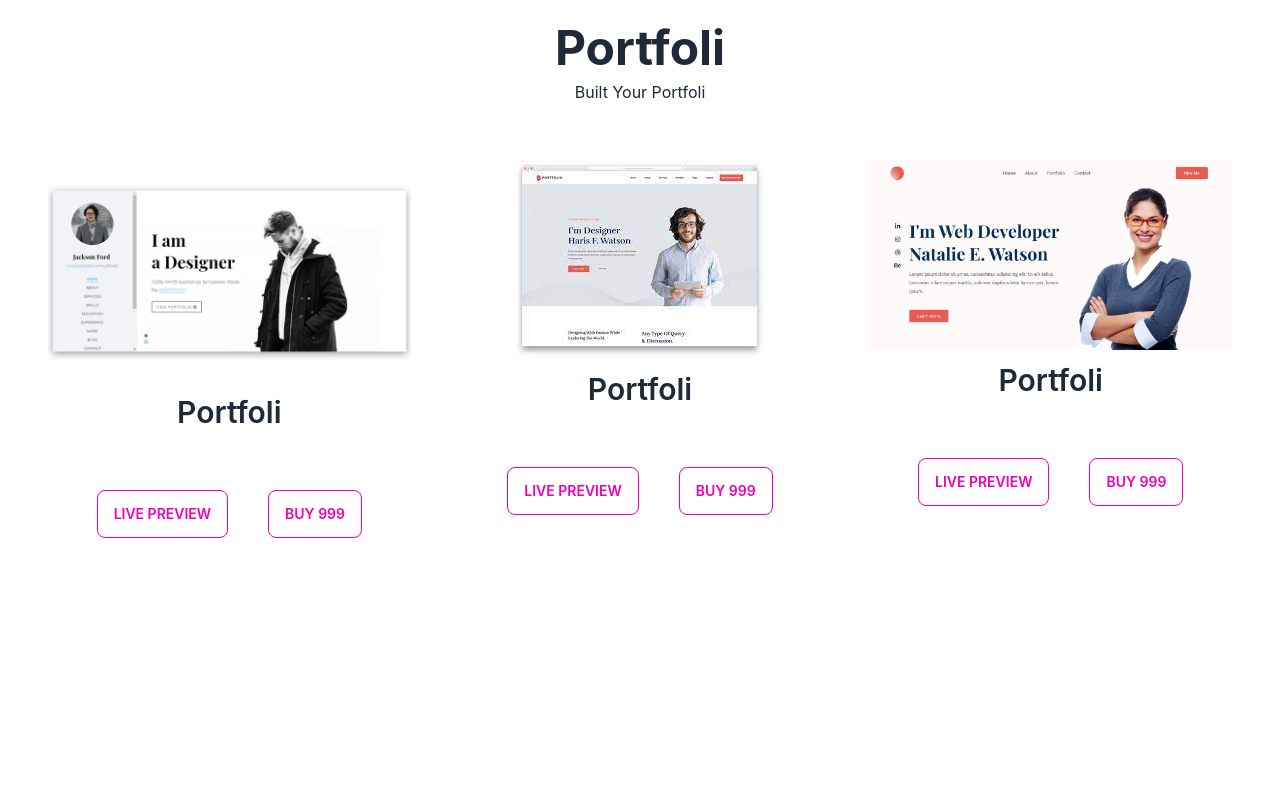
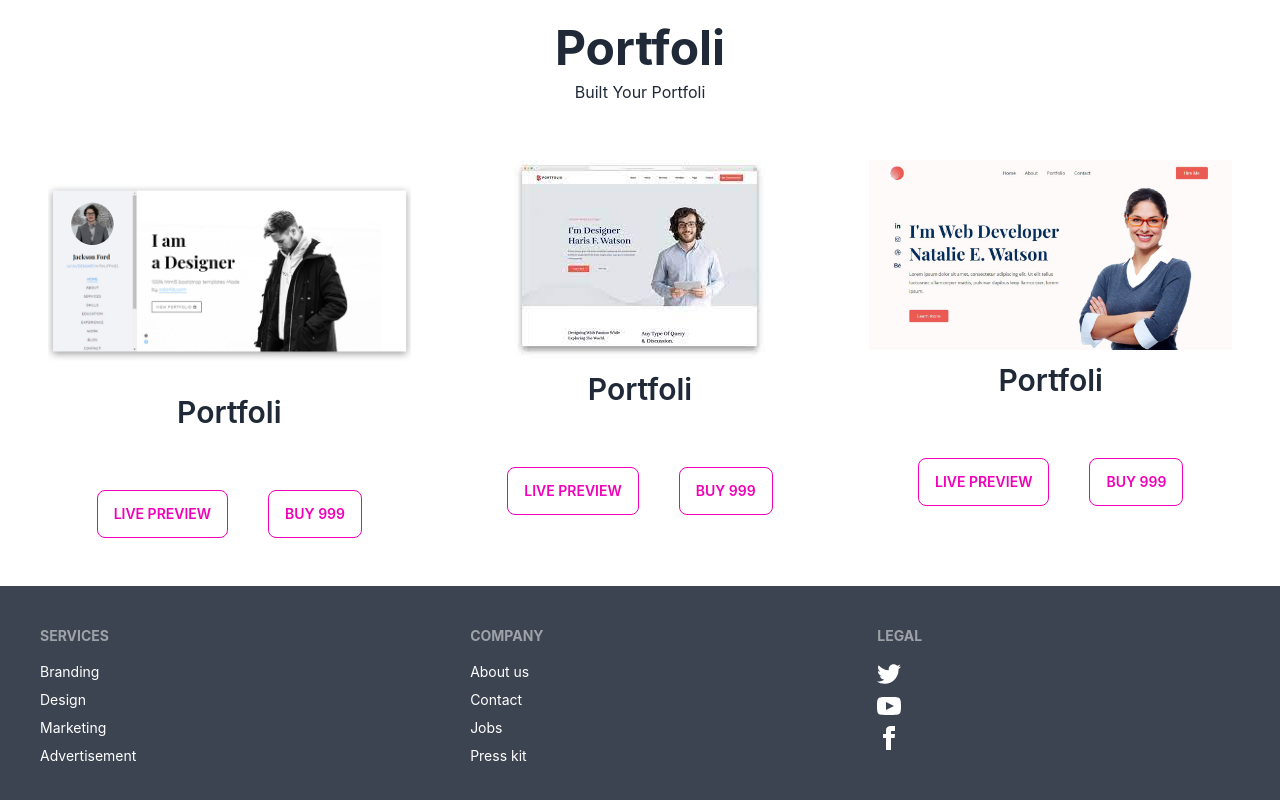
Before and after one commit to moutosi-raka/MYKnol, a React (Create React App) app: page / in a window 1280 px wide. Shown: the part 2623-3423 px from the top of the page. Before the commit the page ends 3209 px from the top, so only its background shows below. Built offline with nearby package versions, Linux system fonts and the light colour scheme.

Commit message:
added footer

```diff
--- /dev/null
+++ b/src/pages/Footer/Footer.js
@@ -0,0 +1,31 @@
+import React from 'react';
+import { Link } from 'react-router-dom';
+
+const Footer = () => {
+    return (
+        <footer className="footer p-10 bg-neutral text-white">
+  <div>
+    <span className="footer-title">Services</span>
+    <Link className="link link-hover">Branding</Link>
+    <Link className="link link-hover">Design</Link>
+    <Link className="link link-hover">Marketing</Link>
+    <Link className="link link-hover">Advertisement</Link>
+  </div>
+  <div>
+    <span className="footer-title">Company</span>
+    <Link className="link link-hover">About us</Link>
+    <Link className="link link-hover">Contact</Link>
+    <Link className="link link-hover">Jobs</Link>
+    <Link className="link link-hover">Press kit</Link>
+  </div>
+  <div>
+    <span className="footer-title">Legal</span>
+    <Link><svg xmlns="http://www.w3.org/2000/svg" width="24" height="24" viewBox="0 0 24 24" className="fill-current"><path d="M24 4.557c-.883.392-1.832.656-2.828.775 1.017-.609 1.798-1.574 2.165-2.724-.951.564-2.005.974-3.127 1.195-.897-.957-2.178-1.555-3.594-1.555-3.179 0-5.515 2.966-4.797 6.045-4.091-.205-7.719-2.165-10.148-5.144-1.29 2.213-.669 5.108 1.523 6.574-.806-.026-1.566-.247-2.229-.616-.054 2.281 1.581 4.415 3.949 4.89-.693.188-1.452.232-2.224.084.626 1.956 2.444 3.379 4.6 3.419-2.07 1.623-4.678 2.348-7.29 2.04 2.179 1.397 4.768 2.212 7.548 2.212 9.142 0 14.307-7.721 13.995-14.646.962-.695 1.797-1.562 2.457-2.549z"></path></svg></Link>
+      <Link><svg xmlns="http://www.w3.org/2000/svg" width="24" height="24" viewBox="0 0 24 24" className="fill-current"><path d="M19.615 3.184c-3.604-.246-11.631-.245-15.23 0-3.897.266-4.356 2.62-4.385 8.816.029 6.185.484 8.549 4.385 8.816 3.6.245 11.626.246 15.23 0 3.897-.266 4.356-2.62 4.385-8.816-.029-6.185-.484-8.549-4.385-8.816zm-10.615 12.816v-8l8 3.993-8 4.007z"></path></svg></Link>
+      <Link><svg xmlns="http://www.w3.org/2000/svg" width="24" height="24" viewBox="0 0 24 24" className="fill-current"><path d="M9 8h-3v4h3v12h5v-12h3.642l.358-4h-4v-1.667c0-.955.192-1.333 1.115-1.333h2.885v-5h-3.808c-3.596 0-5.192 1.583-5.192 4.615v3.385z"></path></svg></Link>
+  </div>
+</footer>
+    );
+};
+
+export default Footer;
--- a/src/pages/Home/Home.js
+++ b/src/pages/Home/Home.js
@@ -5,6 +5,7 @@
 import Education from '../Education/Education';
 import Sports from '../Sports/Sports';
 import Portfoli from '../Portfoli/Portfoli';
+import Footer from '../Footer/Footer';
 
 const Home = () => {
     return (
@@ -22,6 +23,7 @@
         </div>
         <Sports></Sports>
         <Portfoli></Portfoli>
+        <Footer></Footer>
        </div>
     );
 };
```
Also changed, not shown: src/pages/Portfoli/Portfoli.js (+0 -55 lines).
